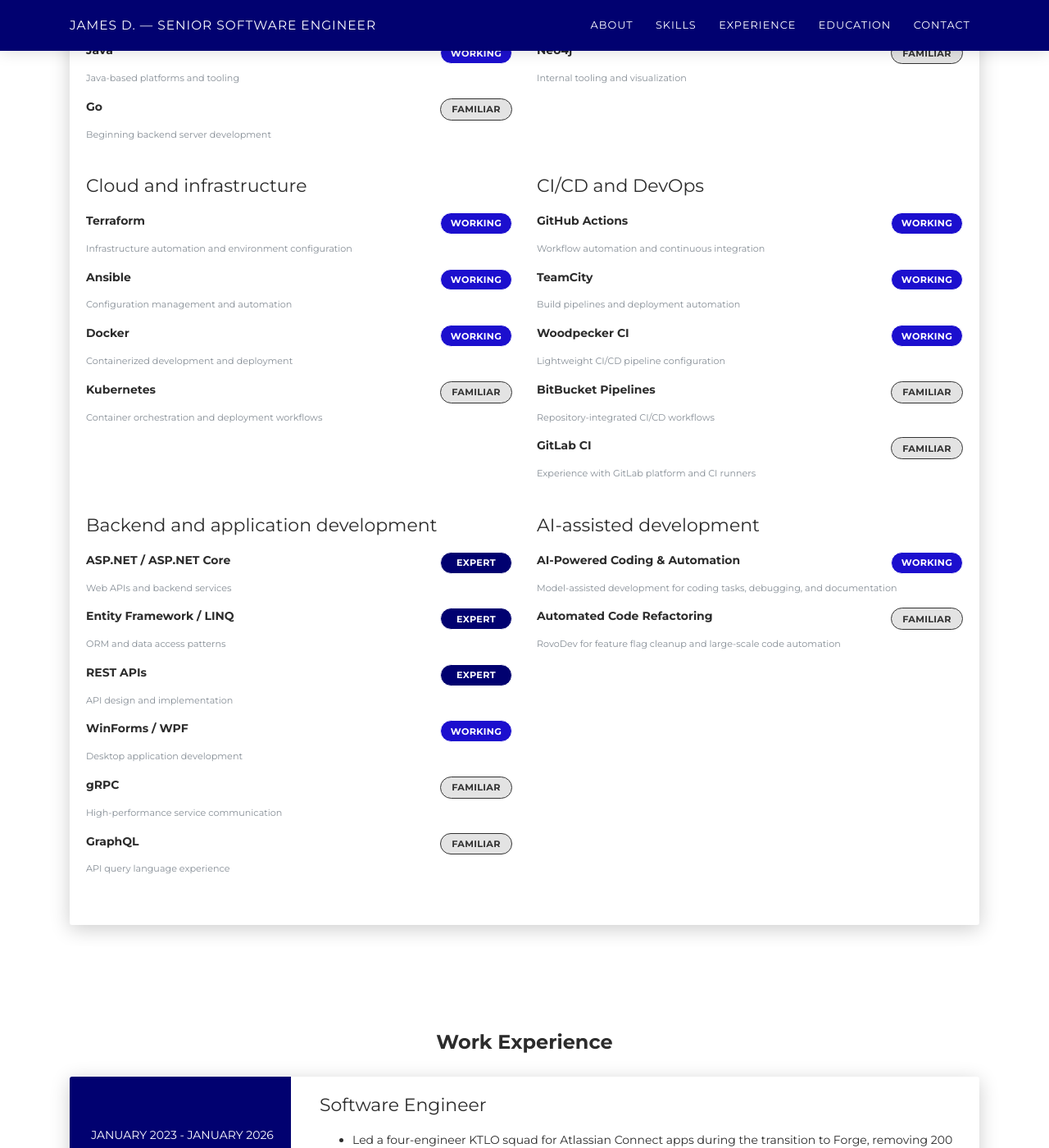
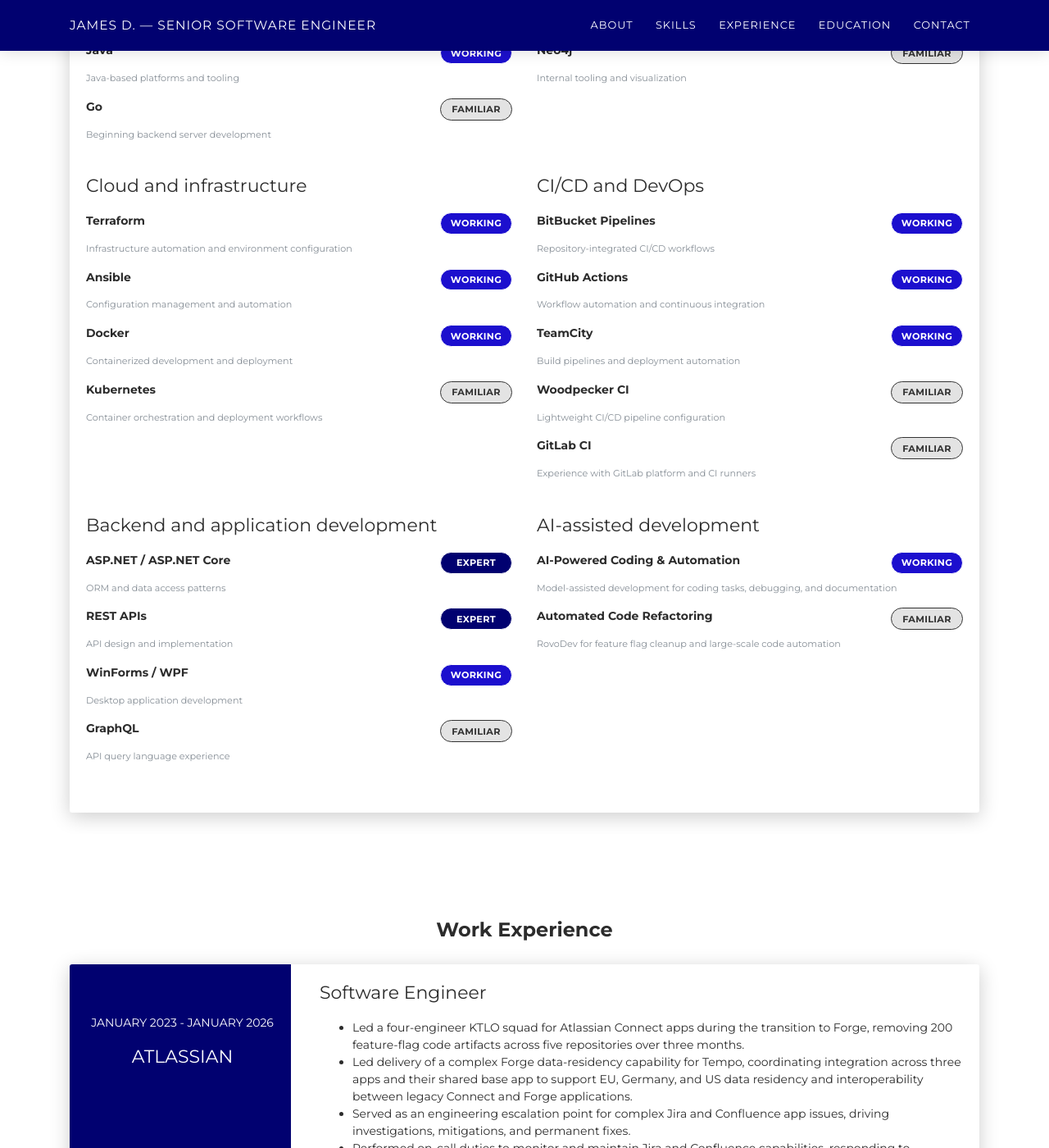
Before and after one commit to jamesd24/jamesd24.github.io, a Jekyll site: the page built from index.html, in a window 1280 px wide and 1400 px high, scrolled down 1450 px. Shown: the whole window at 82% size. Built offline with Jekyll 4.4.1, drawn with Linux system fonts in a browser that asks for light colours; nearby versions of some CDN libraries.

Commit message:
Adjusted skills and levels

```diff
--- a/_data/skills.yml
+++ b/_data/skills.yml
@@ -54,6 +54,9 @@
 
 - name: CI/CD and DevOps
   skills:
+    - name: BitBucket Pipelines
+      level: Working
+      evidence: Repository-integrated CI/CD workflows
     - name: GitHub Actions
       level: Working
       evidence: Workflow automation and continuous integration
@@ -61,11 +64,8 @@
       level: Working
       evidence: Build pipelines and deployment automation
     - name: Woodpecker CI
-      level: Working
+      level: Familiar
       evidence: Lightweight CI/CD pipeline configuration
-    - name: BitBucket Pipelines
-      level: Familiar
-      evidence: Repository-integrated CI/CD workflows
     - name: GitLab CI
       level: Familiar
       evidence: Experience with GitLab platform and CI runners
@@ -75,8 +75,6 @@
     - name: ASP.NET / ASP.NET Core
       level: Expert
       evidence: Web APIs and backend services
-    - name: Entity Framework / LINQ
-      level: Expert
       evidence: ORM and data access patterns
     - name: REST APIs
       level: Expert
@@ -84,9 +82,6 @@
     - name: WinForms / WPF
       level: Working
       evidence: Desktop application development
-    - name: gRPC
-      level: Familiar
-      evidence: High-performance service communication
     - name: GraphQL
       level: Familiar
       evidence: API query language experience
```
